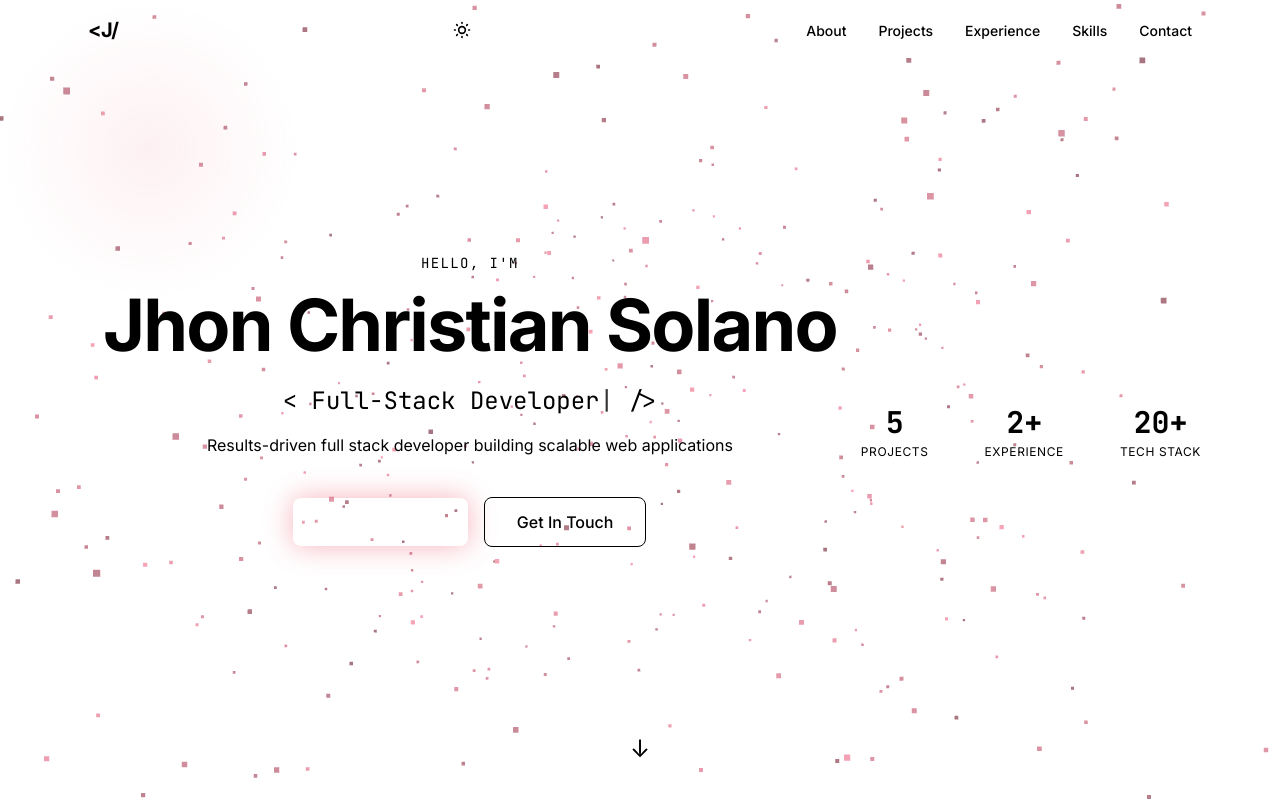
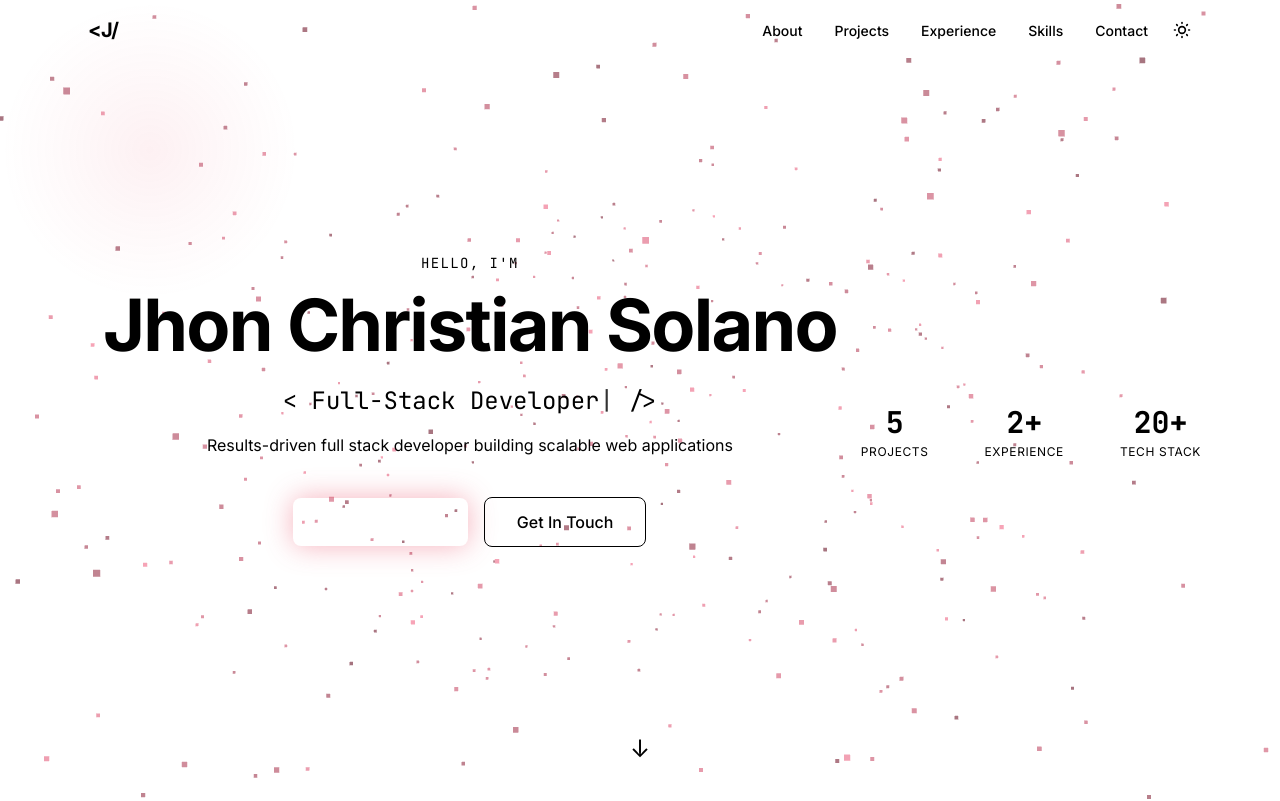
Before and after one commit to Chapunk1620/Portfolio, a Next.js app: page / in a window 1280 px wide. Shown: the top 801 px of the page. Built offline with nearby package versions, Linux system fonts and the light colour scheme.

Commit message:
fix(ui): reposition theme toggle and fix toggle reliability
- Move ThemeToggle to right side of navbar next to nav links
- Replace justify-between with ml-auto for proper alignment
- Use useRef in ThemeProvider toggleTheme to prevent stale closure

```diff
--- a/components/Navbar.tsx
+++ b/components/Navbar.tsx
@@ -54,22 +54,12 @@ export default function Navbar() {
           : "bg-transparent"
       }`}
     >
-      <div className="max-w-6xl mx-auto px-6 py-4 flex items-center justify-between">
+      <div className="max-w-6xl mx-auto px-6 py-4 flex items-center">
         <a href="#" className="text-xl font-bold tracking-tight">
           <span className="text-accent-red">&lt;</span>J<span className="text-accent-red">/</span>
         </a>
 
-        <div className="flex items-center gap-3">
-          <ThemeToggle />
-          <button
-            className="md:hidden text-2xl"
-            onClick={() => setMenuOpen(!menuOpen)}
-            aria-label="Toggle menu"
-          >
-            {menuOpen ? "✕" : "☰"}
-          </button>
-        </div>
-
+        <div className="flex items-center gap-6 ml-auto">
           <ul className="hidden md:flex items-center gap-8">
             {navLinks.map((link) => (
               <li key={link.href}>
@@ -89,6 +79,15 @@ export default function Navbar() {
               </li>
             ))}
           </ul>
+          <ThemeToggle />
+          <button
+            className="md:hidden text-2xl"
+            onClick={() => setMenuOpen(!menuOpen)}
+            aria-label="Toggle menu"
+          >
+            {menuOpen ? "✕" : "☰"}
+          </button>
+        </div>
       </div>
 
       <AnimatePresence>
--- a/components/ThemeProvider.tsx
+++ b/components/ThemeProvider.tsx
@@ -1,6 +1,6 @@
 "use client";
 
-import { createContext, useContext, useEffect, useState } from "react";
+import { createContext, useContext, useEffect, useRef, useState } from "react";
 
 type Theme = "dark" | "light";
 
@@ -16,17 +16,21 @@ export function useTheme() {
 export default function ThemeProvider({ children }: { children: React.ReactNode }) {
   const [theme, setTheme] = useState<Theme>("dark");
   const [mounted, setMounted] = useState(false);
+  const themeRef = useRef(theme);
+  themeRef.current = theme;
 
   useEffect(() => {
     const stored = localStorage.getItem("theme") as Theme | null;
     const initial = stored || "dark";
     setTheme(initial);
+    themeRef.current = initial;
     document.documentElement.classList.toggle("dark", initial === "dark");
     setMounted(true);
   }, []);
 
   const toggleTheme = () => {
-    const next = theme === "dark" ? "light" : "dark";
+    const next = themeRef.current === "dark" ? "light" : "dark";
+    themeRef.current = next;
     setTheme(next);
     document.documentElement.classList.toggle("dark", next === "dark");
     localStorage.setItem("theme", next);
```
Lines whose indentation alone changed are shown as unchanged.
